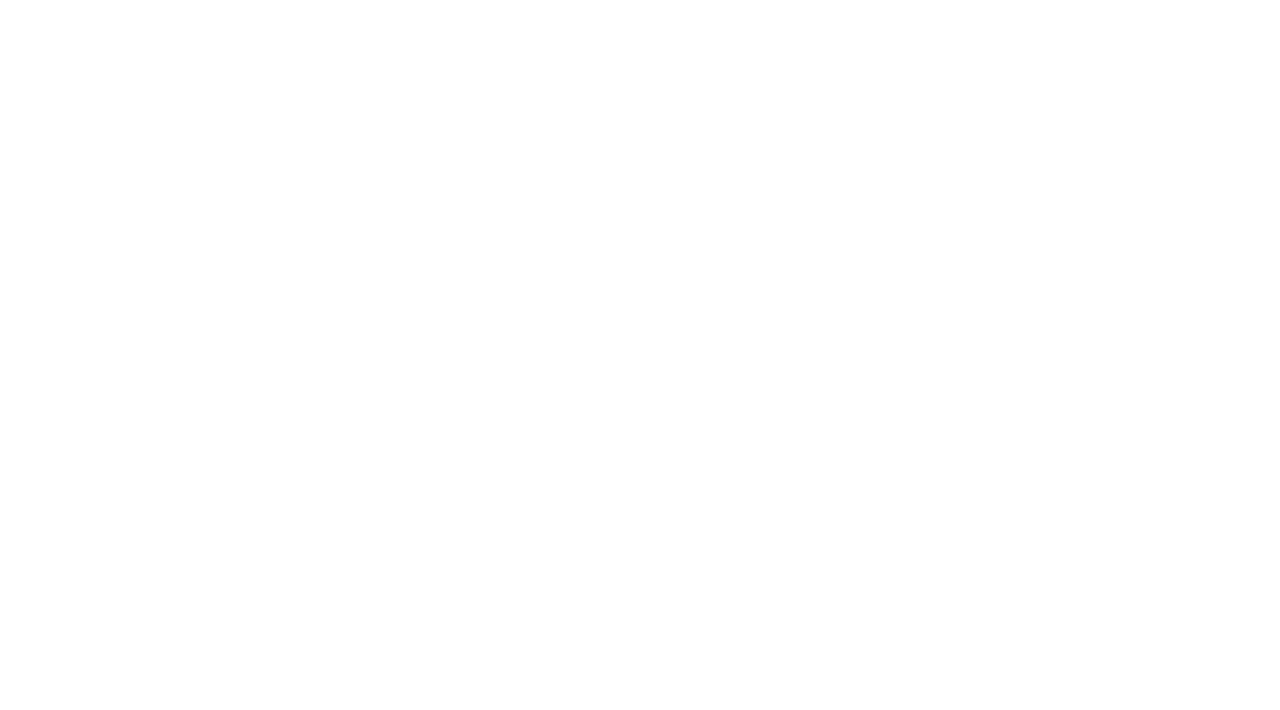
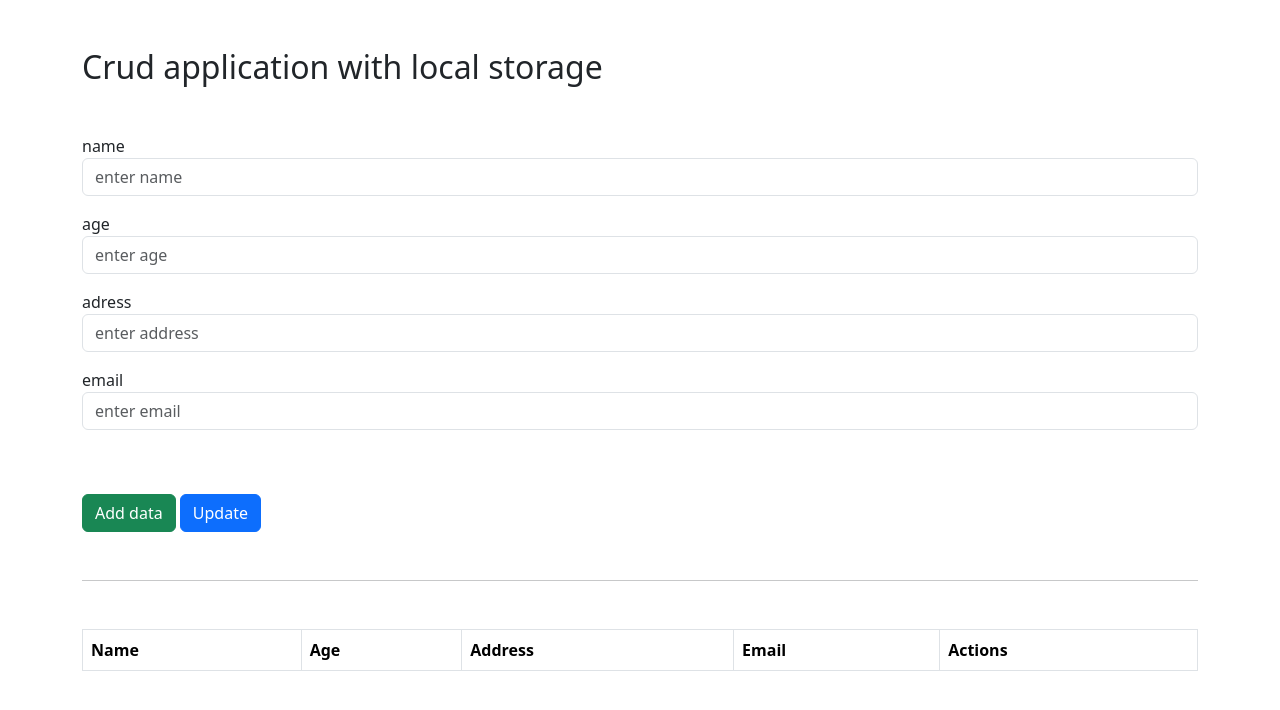
Before and after one commit to HJKMJK13/local_stroge, a plain HTML site: page index.html in a window 1280 px wide. Drawn offline with nearby package versions, Linux system fonts and the light colour scheme.

Commit message:
crud application with local storage is started

```diff
--- a/index.html
+++ b/index.html
@@ -6,11 +6,58 @@
     <meta name="viewport" content="width=device-width, initial-scale=1.0">
     <title>Document</title>
     <link rel="stylesheet" href="./style.css">
+    <link href="https://cdn.jsdelivr.net/npm/bootstrap@5.3.0-alpha3/dist/css/bootstrap.min.css" rel="stylesheet" integrity="sha384-KK94CHFLLe+nY2dmCWGMq91rCGa5gtU4mk92HdvYe+M/SXH301p5ILy+dN9+nJOZ" crossorigin="anonymous">
 </head>
 <body>
+    <div class="container">
+        <h2 class="mt-5 mb-5">Crud application with local storage</h2>
+        <div class="mb-5">
+            <div class="row">
+                <div class="form-group md-6 mb-3">
+                    <label for="name">name</label>
+                    <input type="text" name="name" class="form-control" id="name" placeholder="enter name">
+                </div>
 
+                <div class="form-group md-6 mb-3">
+                    <label for="age">age</label>
+                    <input type="number" name="age" class="form-control" id="age" placeholder="enter age">
+                </div>
 
+                <div class="form-group md-6 mb-3">
+                    <label for="address">adress</label>
+                    <input type="text" name="address" class="form-control" id="address" placeholder="enter address">
+                </div>
 
+                <div class="form-group md-6 mb-3">
+                    <label for="email">email</label>
+                    <input type="text" name="email" class="form-control" id="email" placeholder="enter email">
+                </div>
+                <div class="col-lg-12 mt-5">
+                    <button class="btn btn-success" id="submit" onclick="AddData()">Add data</button>
+                    <button class="btn btn-primary" id="Update" onclick="AddData()">Update</button>
+                </div>
+            </div>
+        </div>
+        <hr>
+        <div class="row mt-5">
+            <div class="col-12">
+                <table class="table table-bordered" id="crudTable">
+                    <thead>
+                        <tr>
+                            <th>Name</th>
+                            <th>Age</th>
+                            <th>Address</th>
+                            <th>Email</th>
+                            <th>Actions</th>
+                        </tr>
+                    </thead>
+                    <tbody></tbody>
+                </table>
+            </div>
+        </div>
+    </div>
+
+    <script src="https://cdn.jsdelivr.net/npm/bootstrap@5.3.0-alpha3/dist/js/bootstrap.bundle.min.js" integrity="sha384-ENjdO4Dr2bkBIFxQpeoTz1HIcje39Wm4jDKdf19U8gI4ddQ3GYNS7NTKfAdVQSZe" crossorigin="anonymous"></script>
     <script src="./main.js"></script>
 </body>
 </html>
--- a/main.js
+++ b/main.js
@@ -3,17 +3,36 @@
 
 
 //setItem
-let names="Karimjon";
-let surname="Norboyev"
-let age=20
-localStorage.setItem("name",names)
-localStorage.setItem("surname",surname)
-localStorage.setItem("age",age)
+// let names="Karimjon";
+// let surname="Norboyev"
+// let age=20
+// localStorage.setItem("name",names)
+// localStorage.setItem("surname",surname)
+// localStorage.setItem("age",age)
+
+// const names=["Islom","Karim","Burjoq"]
+// localStorage.setItem("name",JSON.stringify(names))
 
 //getItem
-let getAge=localStorage.getItem("age")
-console.log(getAge)
-let getName=localStorage.getItem("name")
-console.log(getName)
-let getSurname=localStorage.getItem("surname")
-console.log(getSurname)
+// let getAge=localStorage.getItem("age")
+// console.log(getAge)
+// let getName=localStorage.getItem("name")
+// console.log(getName)
+// let getSurname=localStorage.getItem("surname")
+// console.log(getSurname)
+
+// const getName=JSON.parse(localStorage.getItem("name"))
+// console.log(getName)
+
+//clear
+// localStorage.clear()
+
+const names=JSON.parse(localStorage.getItem("names")) ? JSON.parse(localStorage.getItem("names")) :[]
+
+if(names.length>0){
+    names.forEach((name)=>{
+        console.log(name)
+    })
+}else{
+    console.log("bu yerda hech qanday ism yoq")
+}
```
